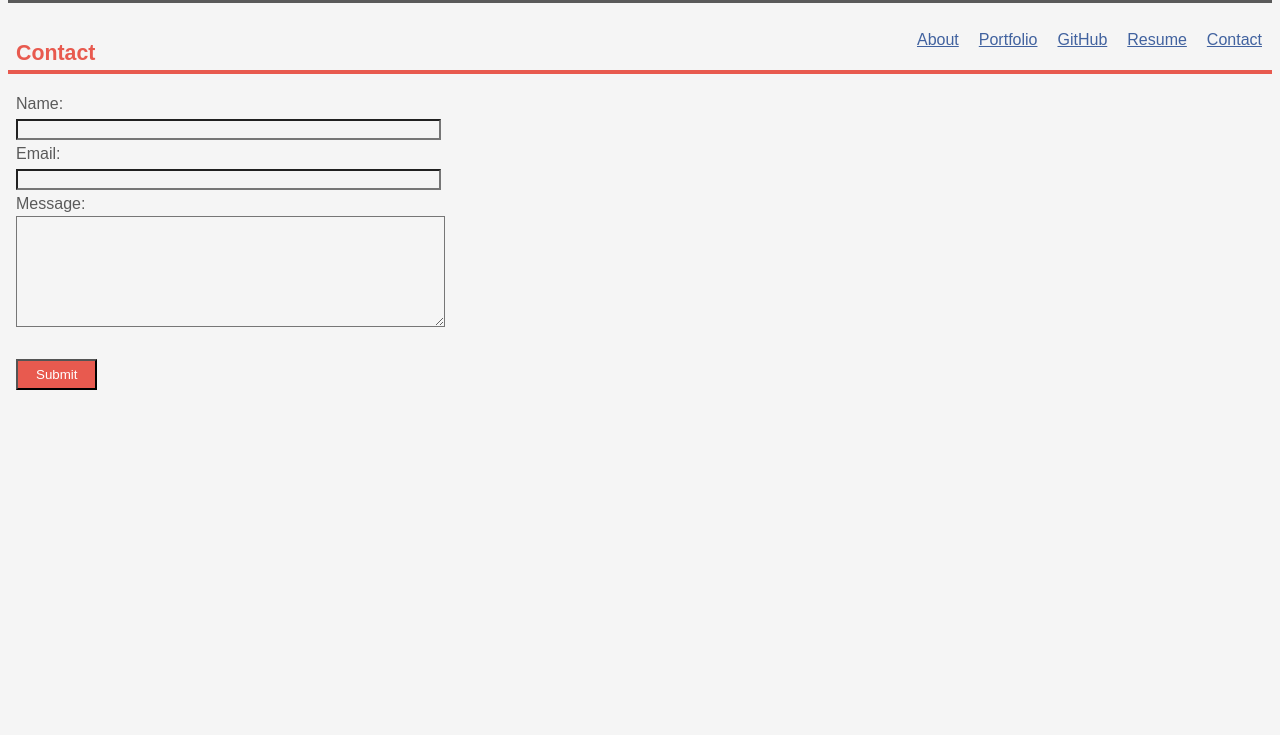
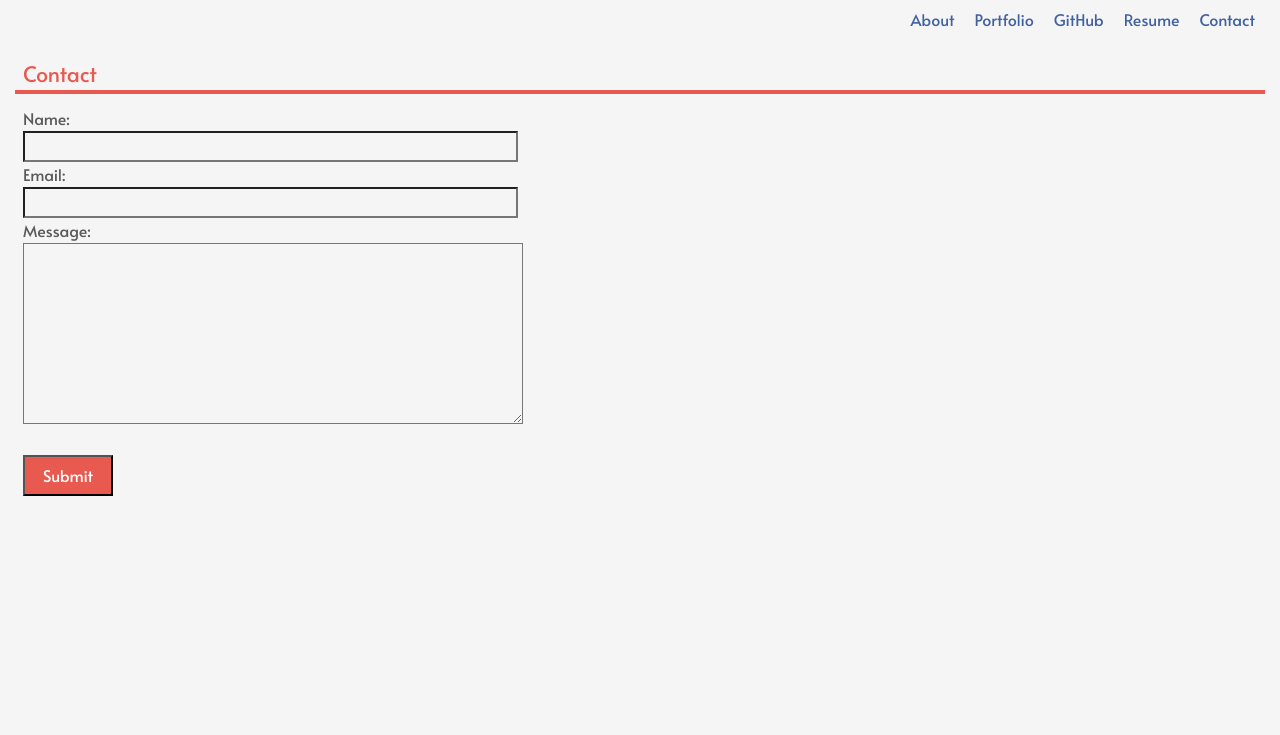
Before and after one commit to mcortes-1113/mcortesportfoliov2, a plain HTML site: page contact.html in a window 1280 px wide. Shown: the part 65-800 px from the top of the page. Drawn offline with nearby package versions, Linux system fonts and the light colour scheme.

Commit message:
added style links on head to match website style

```diff
--- a/contact.html
+++ b/contact.html
@@ -4,9 +4,11 @@
     <meta charset="UTF-8">
     <meta name="viewport" content="width=device-width, initial-scale=1.0">
     <meta http-equiv="X-UA-Compatible" content="ie=edge">
-    <title>Contact</title>
+    <title>Mario Cortes</title>
     <link rel="stylesheet" href="assets/css/style.css" type="text/css">
-
+    <link rel="stylesheet" href="https://stackpath.bootstrapcdn.com/bootstrap/4.3.1/css/bootstrap.min.css" integrity="sha384-ggOyR0iXCbMQv3Xipma34MD+dH/1fQ784/j6cY/iJTQUOhcWr7x9JvoRxT2MZw1T" crossorigin="anonymous">
+    <link href="https://fonts.googleapis.com/css?family=Alata&display=swap" rel="stylesheet">
+    <link rel="stylesheet" href="https://cdnjs.cloudflare.com/ajax/libs/font-awesome/4.7.0/css/font-awesome.min.css">
 </head>
 
 <body>
```
